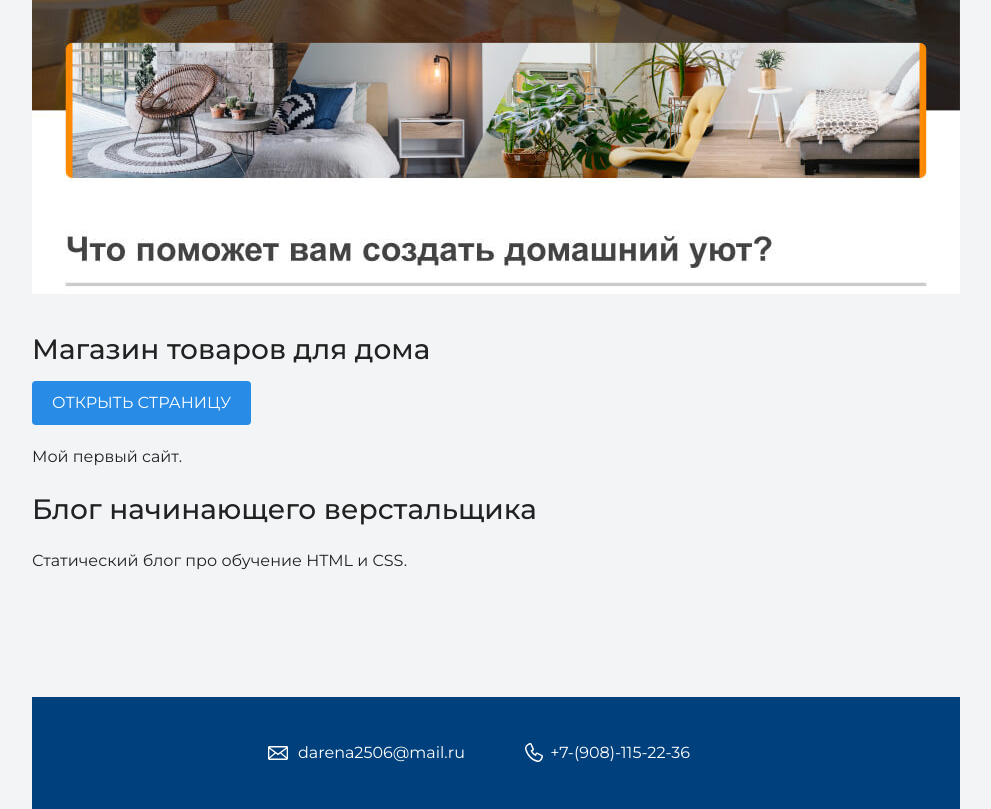
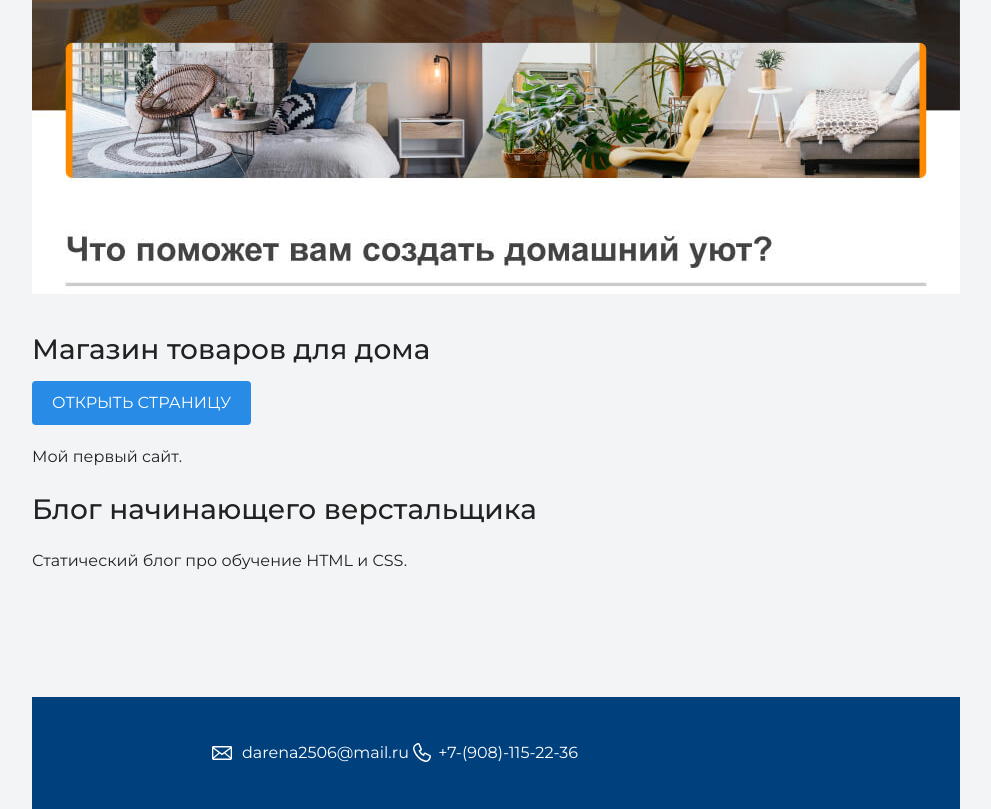
Before and after one commit to Nepochka/my-site, a plain HTML site: page index.html in a window 1280 px wide. Shown: the part 2489-3298 px from the top of the page, without its empty margins (144-1135 px from the left). Drawn offline with nearby package versions, Linux system fonts and the light colour scheme.

Commit message:
Add files via upload

```diff
--- a/style.css
+++ b/style.css
@@ -181,7 +181,8 @@ body {
   }
 
   .page-footer a {
-    margin-left: 56px;
+
+    text-align: center;
     color: inherit;
     text-decoration: none;
     background-repeat: no-repeat;
```
